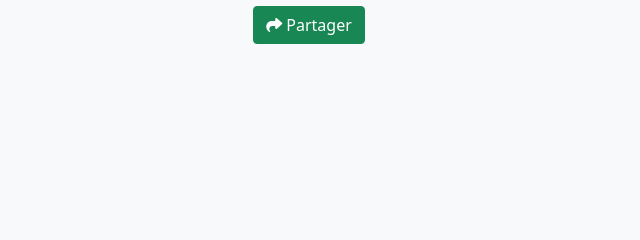
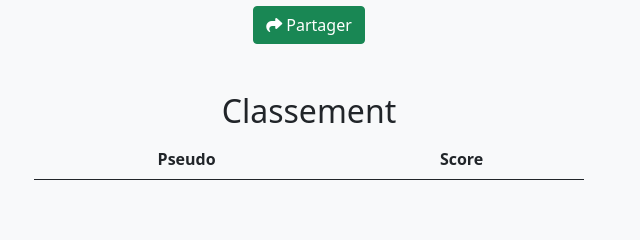
Before and after one commit to agathaleca/flag-guesser, a Symfony app: template symfony-flag-guesser/templates/game/recap.html.twig in a window 1280 px wide. Shown: the part 172-412 px from the top of the page, without its empty margins (126-766 px from the left). Run offline with Twig, Linux system fonts and the light colour scheme; the template is opened without the code that fills it, so the values that code supplies are empty; some libraries are stand-ins or nearby versions.

Commit message:
[add] classement pour recap

```diff
--- a/symfony-flag-guesser/src/Controller/GameController.php
+++ b/symfony-flag-guesser/src/Controller/GameController.php
@@ -148,10 +148,12 @@ class GameController extends AbstractController
             $score = $quiz->getTotalScore();
             $quiz->setGameScore($score);
             $em->flush();
+            $classement = $gameRepository->findBestCategory($quiz->getCategory());
             return $this->render('game/recap.html.twig', [
                 "question_list" => $quiz->getQuestions(),
                 "id_game" => $quiz->getId(),
-                "game_score" => $score
+                "game_score" => $score,
+                "classement" => $classement
             ]);
         }
 
--- a/symfony-flag-guesser/templates/game/recap.html.twig
+++ b/symfony-flag-guesser/templates/game/recap.html.twig
@@ -30,6 +30,26 @@
 
                     </div>
                     <!-- AJOUTER LE CLASSEMENT ICI -->
+                    <br><br><br>
+                    <h2>Classement</h2>
+
+                    <table class="table table-hover">
+                    <thead>
+                        <tr>
+                        <th scope="col">Pseudo</th>
+                        <th scope="col">Score</th>
+                        </tr>
+                    </thead>
+                    <tbody>
+
+                    {% for game in classement %}
+                        <tr class="table-active">
+                        <td scope="row"><a href="/compte/{{ game.getPlayedBy().getId() }}"> {{ game.getPlayedBy().getPseudo()}}</a></td>
+                        <td>{{ game.getGameScore() }}</td>
+                        </tr>
+                    {% endfor %}
+                    </tbody>
+                    </table>
                                 </div>
                                 <div class="col-5">
                                     <div id="nbQuestion">Vous avez répondu juste à </div>
@@ -40,7 +60,7 @@
                                             {% if question.getScore() > 0%}
                                                 {%set bonrep = bonrep + 1%}
                                             {% endif %}
-                        <div class="card m-3" style="background-color: darkgrey;">
+                                            <div class="card m-3" style="background-color: lightgrey;">
                                                 <div class="row g-0">
                                                     <div class="col-4 my-auto">
                                                         <img style="width: 100%;" src="https://flagcdn.com/{{ question.getFlag().getIso() }}.svg">
@@ -64,6 +84,8 @@
                             </div>
                         </div>
                     <script>
+
+
     (function(){
         document.getElementById("Share-link").value= window.location.href;
     })();
```
Lines whose indentation alone changed are shown as unchanged.
